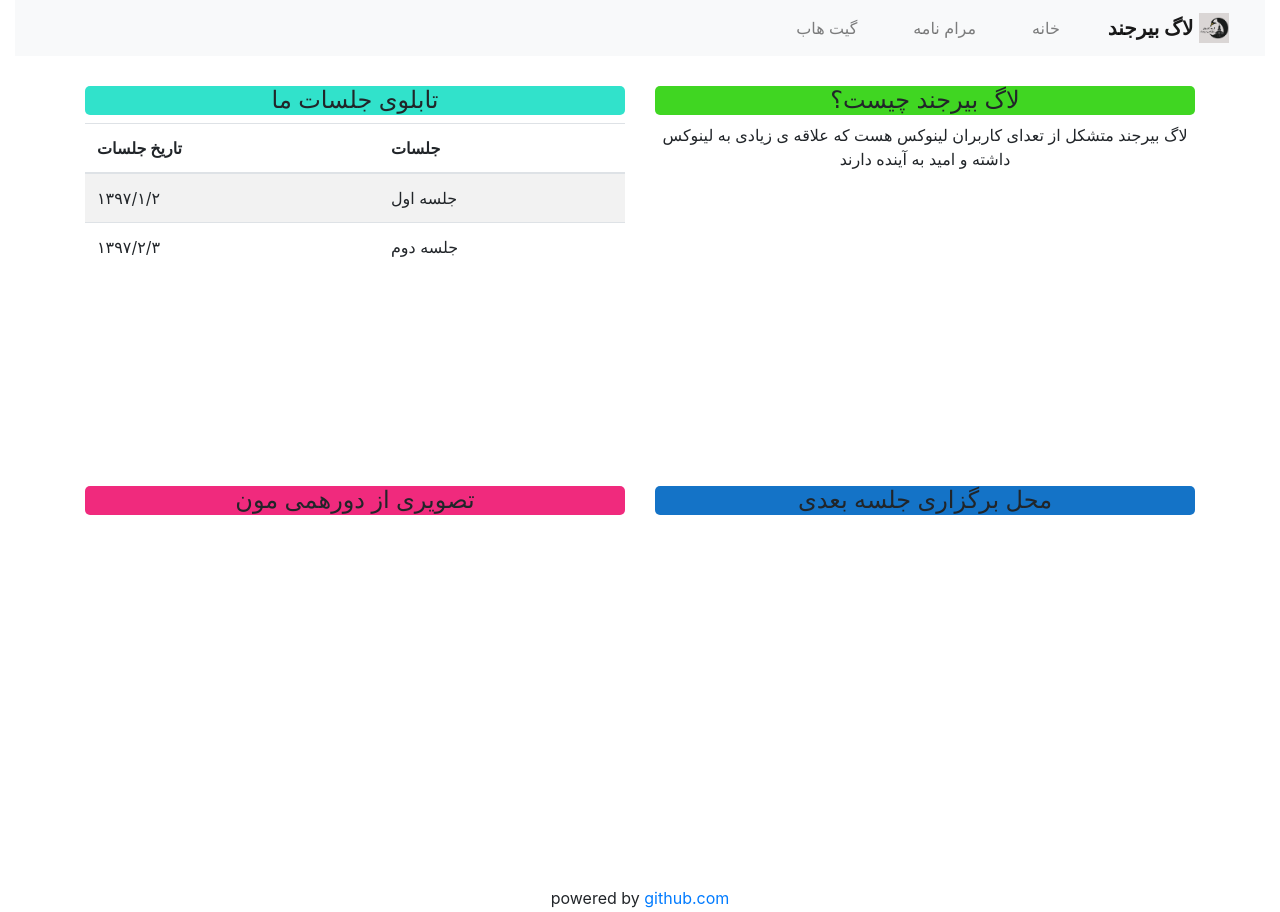
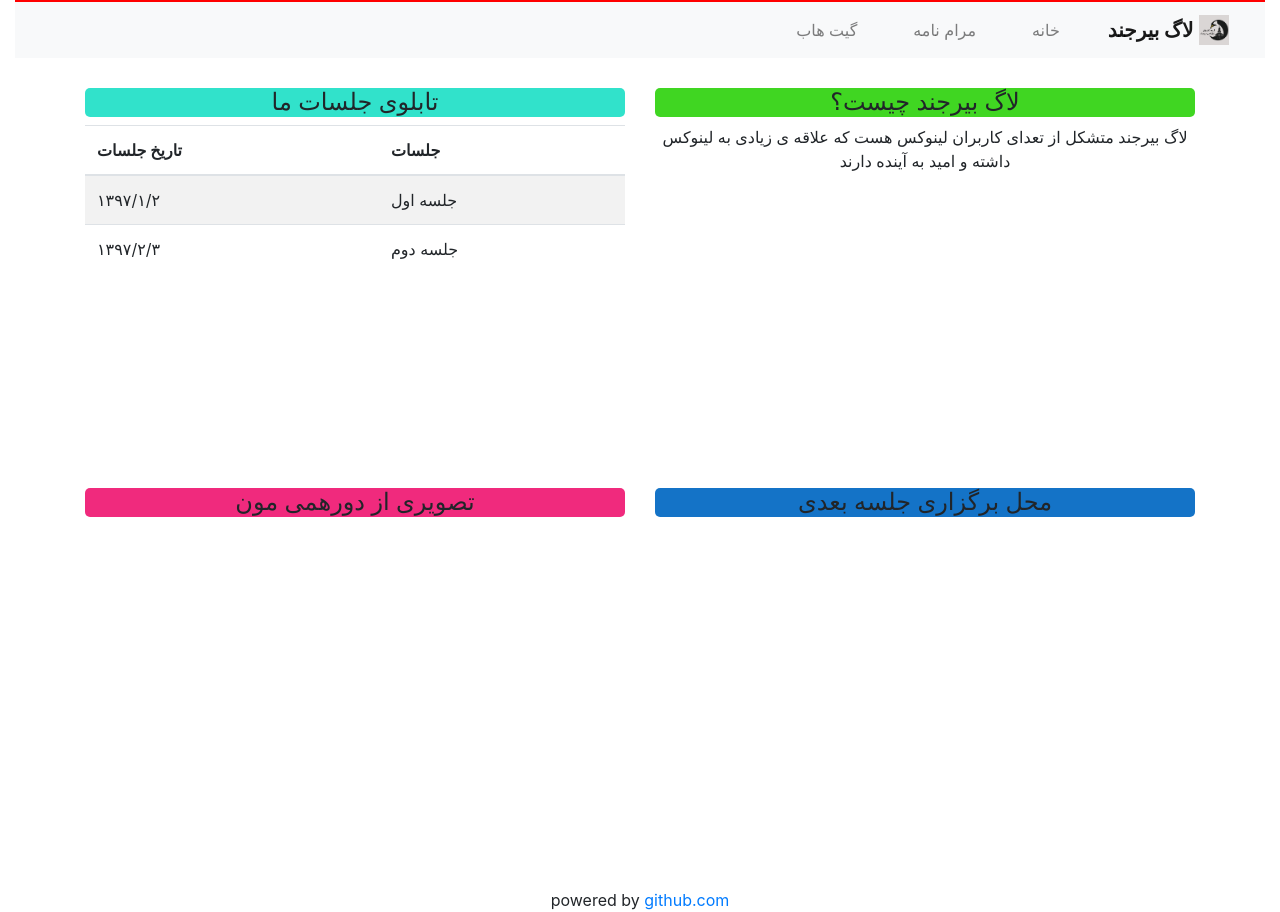
Before and after one commit to birlug/birlug.github.io, a Jekyll site: the page built from index.html, in a window 1280 px wide. Built offline with Jekyll 4.4.1, drawn with Linux system fonts in a browser that asks for light colours; nearby versions of some CDN libraries; library files that are not in the unit come from our copies.

Commit message:
add a top border to header

```diff
--- a/_includes/header.html
+++ b/_includes/header.html
@@ -1,6 +1,6 @@
 <header>
   <div class="container-fluid" >
-    <nav class="navbar navbar-expand-lg navbar-light bg-light" >
+    <nav class="navbar navbar-expand-lg navbar-light bg-light navBorder">
             <a class="navbar-brand" href="#"><img src="../imgs/logo.png" width="30" height="30" class="d-inline-block align-top mr-1" alt="">
                 <b>لاگ بیرجند</b></a>
             <button class="navbar-toggler" type="button" data-toggle="collapse" data-target="#navbarSupportedConten" aria-controls="navbarSupportedConten" aria-expanded="false" aria-label="Toggle navigation">
--- a/css/style.css
+++ b/css/style.css
@@ -2,6 +2,11 @@
 #navbarSupportedConten
 {
 	text-align: right;
+}
+
+.navBorder
+{
+	border-top: 2px solid #ff0000;
 }
 
 header {
```
